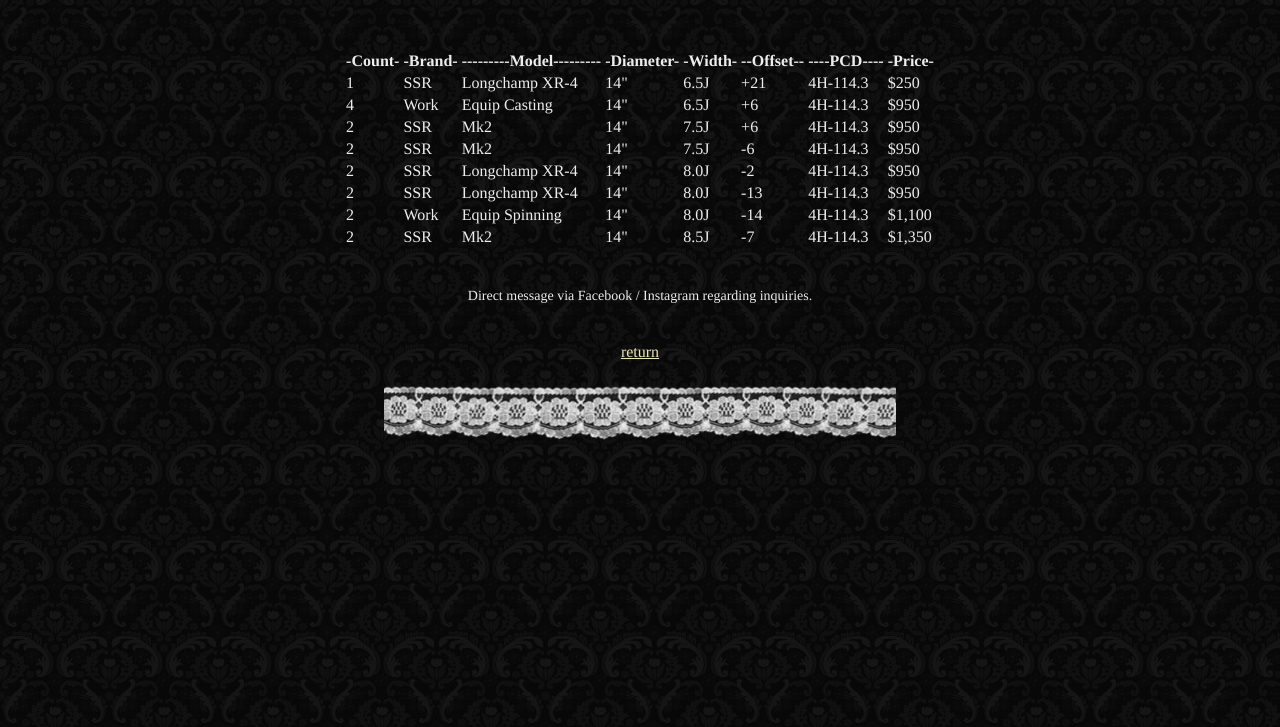
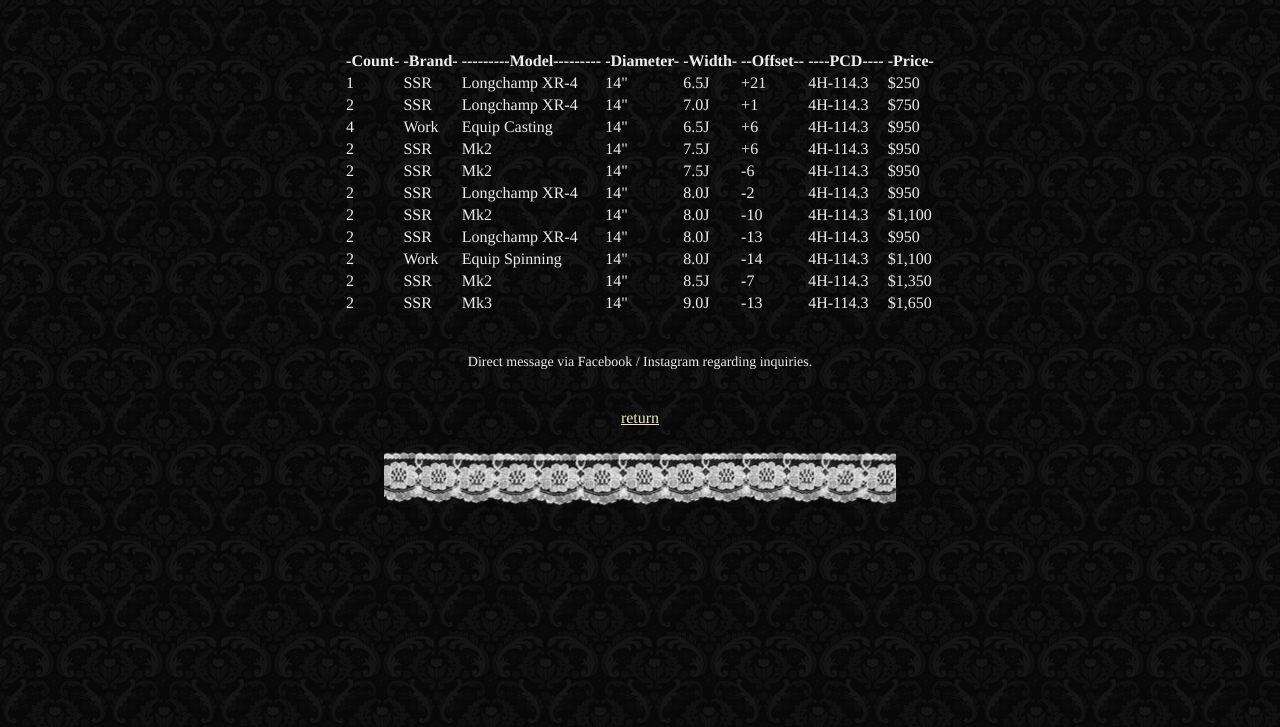
Before and after one commit to huepickle/starlit, a plain HTML site: page store.htm in a window 1280 px wide. Shown: the part 73-800 px from the top of the page. Drawn offline with Linux system fonts and the light colour scheme.

Commit message:
Update store.htm

```diff
--- a/store.htm
+++ b/store.htm
@@ -37,6 +37,17 @@
     <td>+21</td>
     <td>4H-114.3</td>
     <td>$250</td>
+  </tr>
+
+  <tr>
+    <td>2</td>
+    <td>SSR</td>
+    <td>Longchamp XR-4</td>
+    <td>14"</td>
+    <td>7.0J</td>
+    <td>+1</td>
+    <td>4H-114.3</td>
+    <td>$750</td>
   </tr>
 
   <tr>
@@ -86,6 +97,17 @@
   <tr>
     <td>2</td>
     <td>SSR</td>
+    <td>Mk2</td>
+    <td>14"</td>
+    <td>8.0J</td>
+    <td>-10</td>
+    <td>4H-114.3</td>
+    <td>$1,100</td>
+  </tr>
+
+  <tr>
+    <td>2</td>
+    <td>SSR</td>
     <td>Longchamp XR-4</td>
     <td>14"</td>
     <td>8.0J</td>
@@ -105,7 +127,7 @@
     <td>$1,100</td>
   </tr>
 
-<tr>
+  <tr>
     <td>2</td>
     <td>SSR</td>
     <td>Mk2</td>
@@ -114,6 +136,17 @@
     <td>-7</td>
     <td>4H-114.3</td>
     <td>$1,350</td>
+  </tr>
+
+  <tr>
+    <td>2</td>
+    <td>SSR</td>
+    <td>Mk3</td>
+    <td>14"</td>
+    <td>9.0J</td>
+    <td>-13</td>
+    <td>4H-114.3</td>
+    <td>$1,650</td>
   </tr>
 
 </table>
```
